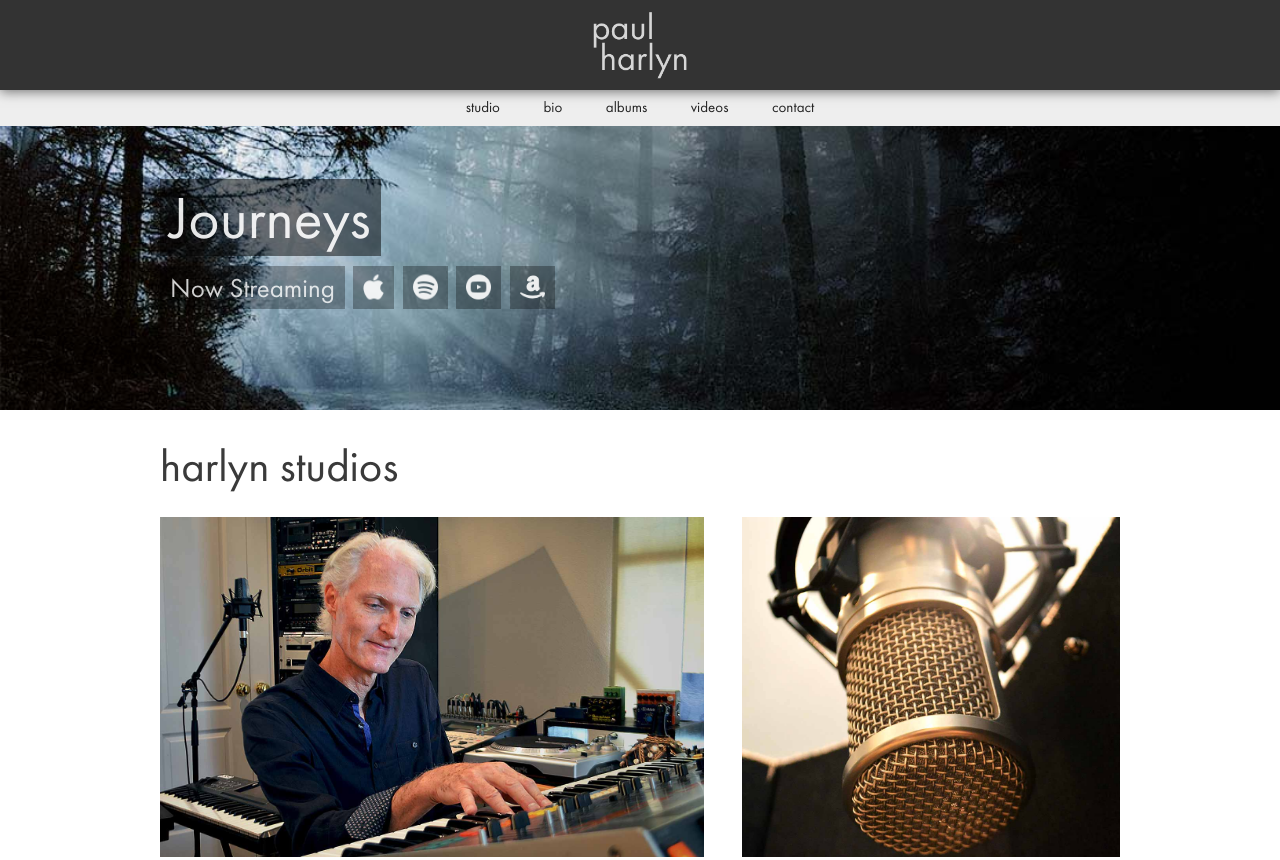
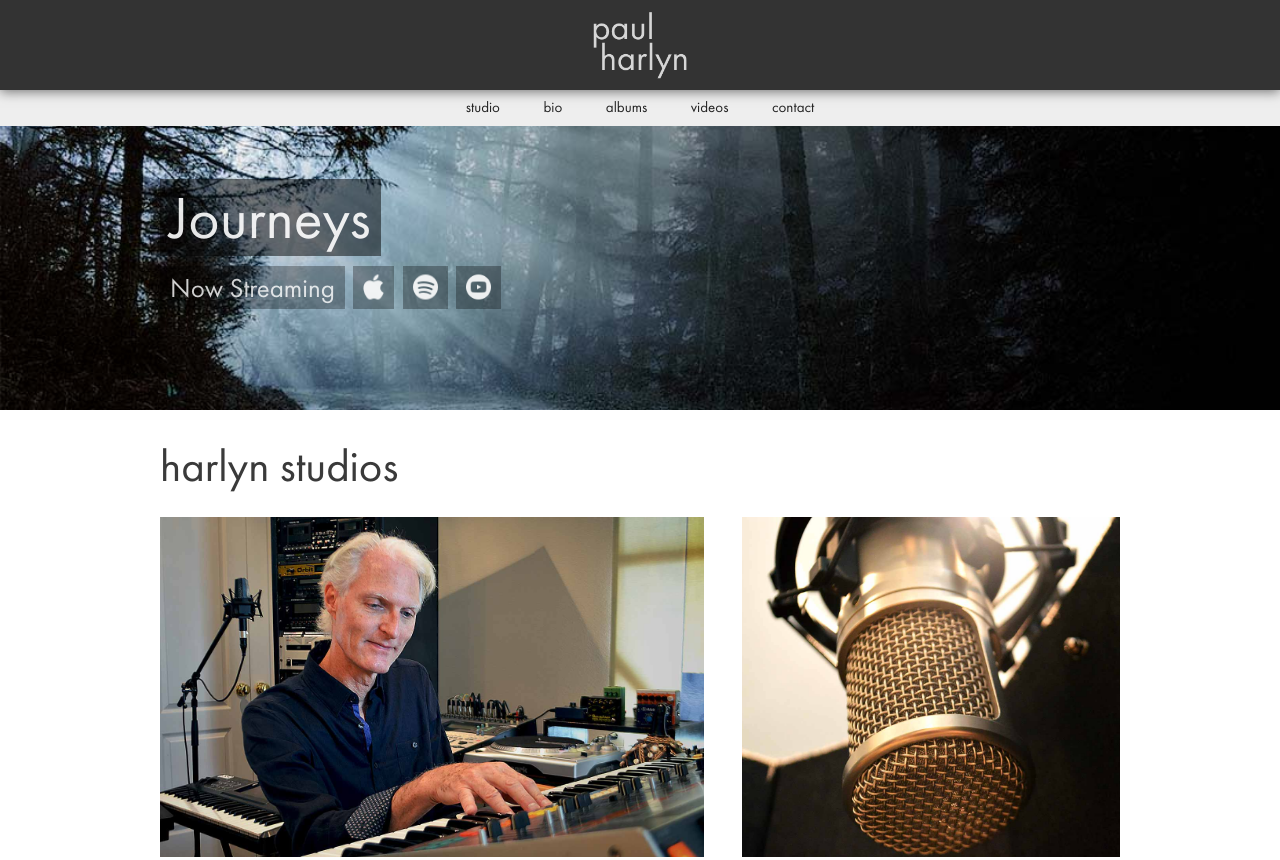
Before and after one commit to harlynkingm/paul-harlyn-site, a plain HTML site: page index.html in a window 1280 px wide. Shown: the top 860 px of the page. Drawn offline with Linux system fonts and the light colour scheme.

Commit message:
removed amazon link

```diff
--- a/index.html
+++ b/index.html
@@ -69,11 +69,6 @@
           <a href="https://music.youtube.com/playlist?list=OLAK5uy_lCKpSzvWF8N6HjPAbOBudY1V8bH3m23Qk" target="_blank">
             <span class="main-subtitle">
               <img src="images/youtube.png">
-            </span>
-          </a>
-          <a href="https://music.amazon.com/albums/B09NYLKM49" target="_blank">
-            <span class="main-subtitle">
-              <img src="images/amazon.png">
             </span>
           </a>
         </div>
```
